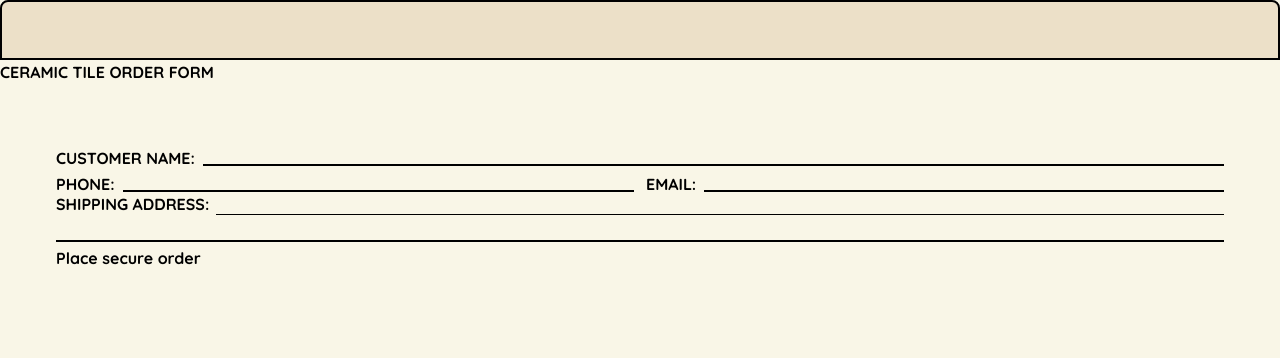
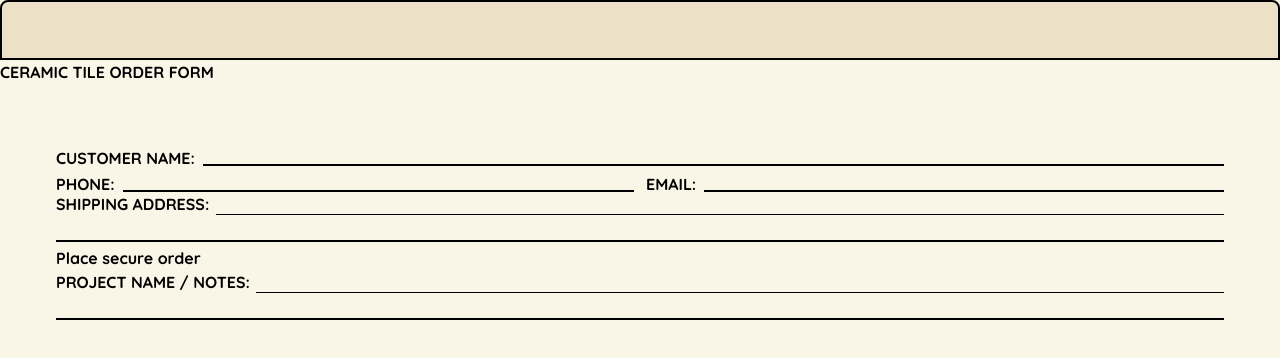
Before and after one commit to mkworkingman/TilesProject, a Next.js app: page / in a window 1280 px wide. Shown: the top 358 px of the page. Built offline with nearby package versions, Linux system fonts and the light colour scheme.

Commit message:
Add focused

```diff
--- a/src/app/layout.tsx
+++ b/src/app/layout.tsx
@@ -1,6 +1,6 @@
 import type { Metadata } from 'next'
 import { Quicksand } from 'next/font/google'
-import Logo from '@/components/ui/Logo'
+import { Logo } from '@/components/ui'
 import './globals.css'
 
 const quicksand = Quicksand({
--- a/src/app/page.tsx
+++ b/src/app/page.tsx
@@ -1,9 +1,10 @@
-import Summary from '@/components/Summary'
+import { Summary, ProjectNotes } from '@/components'
 
 export default function Home() {
     return (
         <div className="uppercase">
             <Summary />
+            <ProjectNotes />
         </div>
     )
 }
--- a/src/components/ProjectNotes.tsx
+++ b/src/components/ProjectNotes.tsx
@@ -1,5 +1,5 @@
-import CustomInput from './ui/CustomInput'
+import { CustomTextarea } from '@/components/ui'
 
 export default function ProjectNotes() {
-    return <CustomInput label="Customer name:" name="name" autoComplete="name" />
+    return <CustomTextarea label="Project name / Notes:" name="notes" indent={200} />
 }
--- a/src/components/Summary.tsx
+++ b/src/components/Summary.tsx
@@ -1,5 +1,4 @@
-import CustomInput from './ui/CustomInput'
-import CustomTextArea from './ui/CustomTextarea'
+import { CustomInput, CustomTextarea } from '@/components/ui'
 
 export default function Summary() {
     return (
@@ -10,10 +9,11 @@ export default function Summary() {
                     <CustomInput label="Phone:" name="phone" type="tel" autoComplete="tel" />
                     <CustomInput label="Email:" name="email" type="email" autoComplete="email" />
                 </div>
-                <CustomTextArea
+                <CustomTextarea
                     label="Shipping Address:"
                     name="address"
                     autoComplete="shipping street-address"
+                    indent={160}
                 />
                 <button>Place secure order</button>
             </form>
--- /dev/null
+++ b/src/components/index.ts
@@ -0,0 +1,2 @@
+export { default as ProjectNotes } from './ProjectNotes'
+export { default as Summary } from './Summary'
--- a/src/components/ui/CustomInput.tsx
+++ b/src/components/ui/CustomInput.tsx
@@ -7,11 +7,16 @@ interface CustomInputProps extends InputHTMLAttributes<HTMLInputElement> {
 
 export default function CustomInput({ label, name, ...props }: CustomInputProps) {
     return (
-        <div className="flex gap-2">
-            <label htmlFor={name} className="self-end leading-none">
+        <div className="flex gap-2 [--input-color:var(--color-black)] focus-within:[--input-color:var(--color-blue-500)]">
+            <label htmlFor={name} className="self-end leading-none text-(--input-color)">
                 {label}
             </label>
-            <input {...props} id={name} required className="min-w-0 flex-1 border-b-2" />
+            <input
+                {...props}
+                id={name}
+                required
+                className="peer min-w-0 flex-1 border-b-2 border-(--input-color) outline-none"
+            />
         </div>
     )
 }
--- a/src/components/ui/CustomTextarea.tsx
+++ b/src/components/ui/CustomTextarea.tsx
@@ -4,6 +4,7 @@ import { TextareaHTMLAttributes } from 'react'
 interface CustomTextAreaProps extends TextareaHTMLAttributes<HTMLTextAreaElement> {
     label: string
     name: string
+    indent?: number
 }
 
 const handleInput = (e: React.InputEvent<HTMLTextAreaElement>) => {
@@ -11,27 +12,30 @@ const handleInput = (e: React.InputEvent<HTMLTextAreaElement>) => {
     e.currentTarget.style.height = `${e.currentTarget.scrollHeight}px`
 }
 
-export default function CustomTextArea({ label, name, ...props }: CustomTextAreaProps) {
+export default function CustomTextarea({ label, name, indent = 0, ...props }: CustomTextAreaProps) {
     return (
-        <div className="relative">
-            <div
-                className="absolute inset-0 top-12"
-                style={{
-                    background: `linear-gradient(to bottom, black 0 2px, transparent 2px 24px) 0 0 / 100% 24px`,
-                }}
-            />
-            <label htmlFor={name} className="absolute top-1 left-0 self-end leading-none">
+        <div className="relative [--textarea-color:var(--color-black)] focus-within:[--textarea-color:var(--color-blue-500)]">
+            <label
+                htmlFor={name}
+                className="absolute top-1 left-0 self-end leading-none text-(--textarea-color)"
+            >
                 {label}
             </label>
             <textarea
                 {...props}
                 id={name}
-                className="w-full resize-none overflow-y-hidden indent-40"
+                className="w-full resize-none overflow-y-hidden outline-none"
                 onInput={handleInput}
                 required
                 style={{
-                    background: `linear-gradient(to bottom, transparent 0 22px, black 22px 23px, transparent 23px) no-repeat`,
-                    backgroundPositionX: '160px',
+                    background: `linear-gradient(to bottom, transparent 0 22px, var(--textarea-color) 22px 23px, transparent 23px) ${indent}px 0 no-repeat`,
+                    textIndent: `${indent}px`,
+                }}
+            />
+            <div
+                className="pointer-events-none absolute inset-0 top-12"
+                style={{
+                    background: `linear-gradient(to bottom, var(--textarea-color) 0 2px, transparent 2px 24px) 0 0 / 100% 24px`,
                 }}
             />
         </div>
--- /dev/null
+++ b/src/components/ui/index.ts
@@ -0,0 +1,3 @@
+export { default as CustomInput } from './CustomInput'
+export { default as CustomTextarea } from './CustomTextarea'
+export { default as Logo } from './Logo'
```
